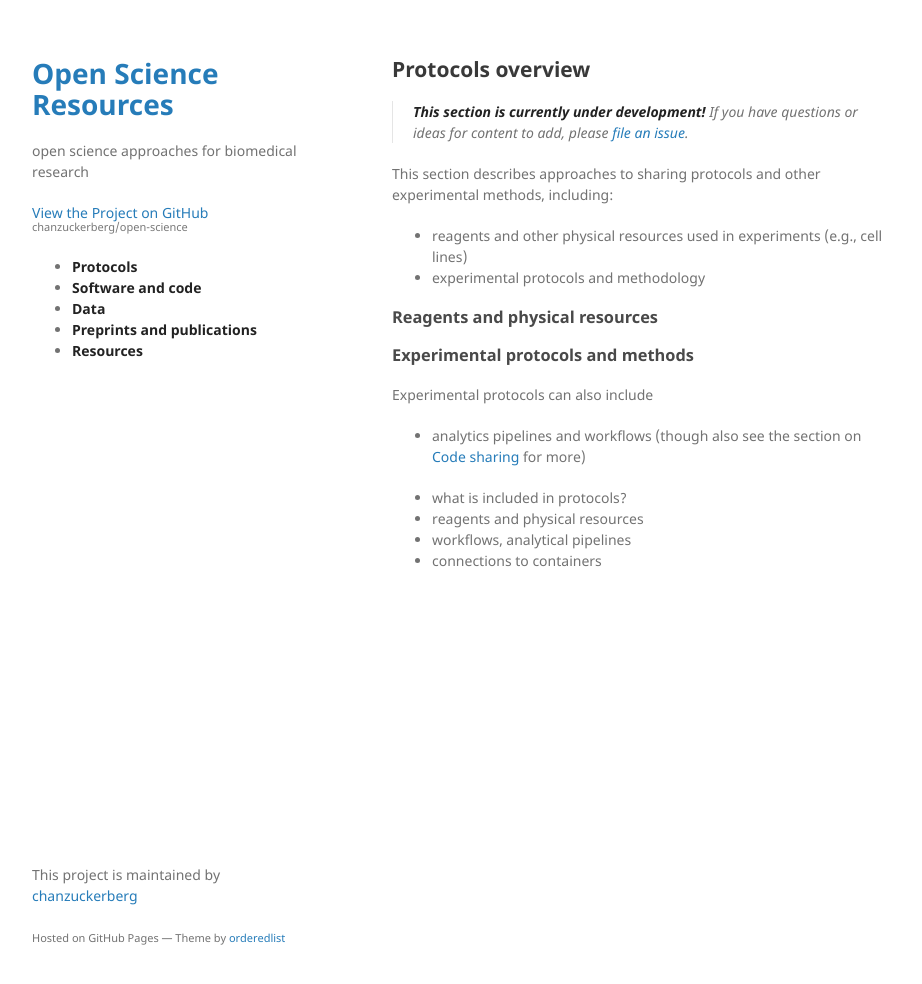
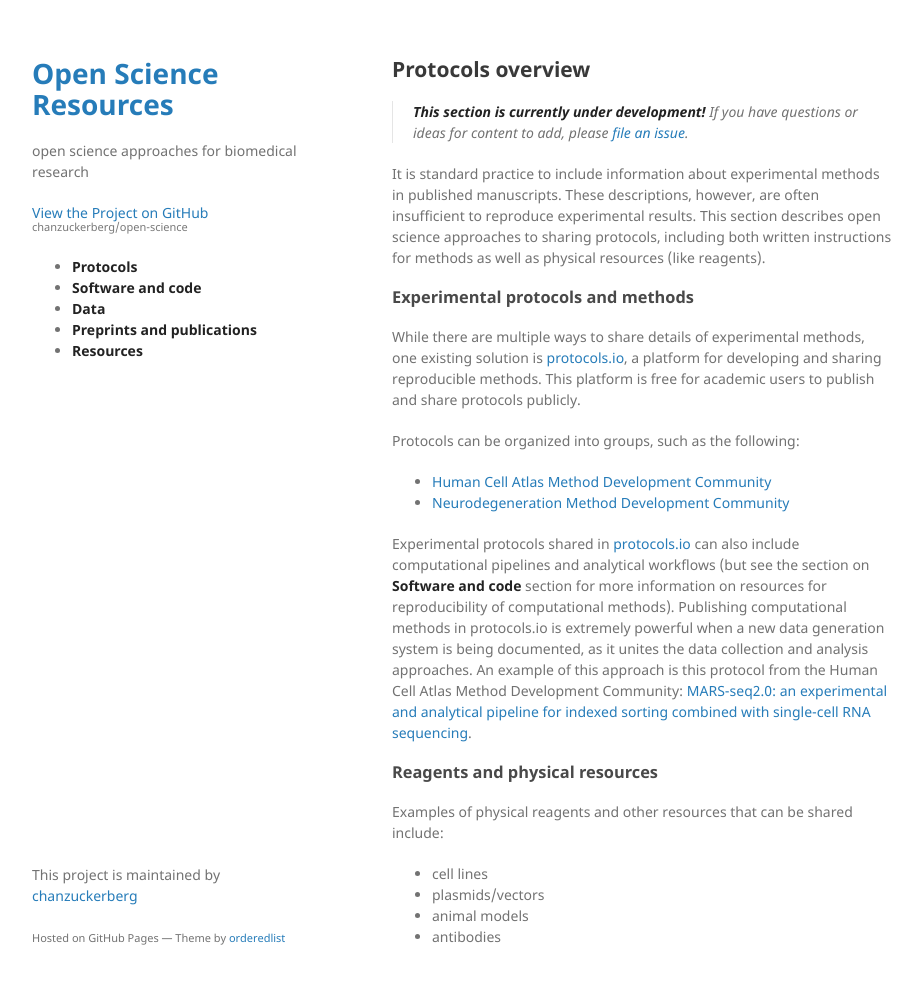
Before and after one commit to chanzuckerberg/open-science, a Jekyll site: the page built from collections/_protocols/overview.md, in a window 1280 px wide and 1017 px high. Shown: the top 984 px of the window, without its empty margins (178-1100 px from the left). Built offline with Jekyll 4.4.1, drawn with Linux system fonts in a browser that asks for light colours.

Commit message:
basic protocols content

```diff
--- a/collections/_protocols/overview.md
+++ b/collections/_protocols/overview.md
@@ -10,21 +10,40 @@ layout: default
 > If you have questions or ideas for content to add,
 > please [file an issue](https://github.com/chanzuckerberg/open-science/issues).
 
-This section describes approaches to sharing protocols and other experimental methods,
-including:
-- reagents and other physical resources used in experiments (e.g., cell lines)
-- experimental protocols and methodology
+It is standard practice to include information about experimental methods
+in published manuscripts.
+These descriptions, however,
+are often insufficient to reproduce experimental results.
+This section describes open science approaches to sharing protocols,
+including both written instructions for methods
+as well as physical resources (like reagents).
+
+### Experimental protocols and methods
+
+While there are multiple ways to share details of experimental methods,
+one existing solution is [protocols.io](https://www.protocols.io/),
+a platform for developing and sharing reproducible methods.
+This platform is free for academic users to publish and share protocols publicly.
+
+Protocols can be organized into groups,
+such as the following:
+- [Human Cell Atlas Method Development Community](https://www.protocols.io/workspaces/hca/publications)
+- [Neurodegeneration Method Development Community](https://www.protocols.io/workspaces/neurodegeneration-method-development-community1/publications)
+
+Experimental protocols shared in [protocols.io](https://www.protocols.io/)
+can also include computational pipelines and analytical workflows
+(but see the section on **Software and code** section
+for more information on resources for reproducibility of computational methods).
+Publishing computational methods in protocols.io is extremely powerful
+when a new data generation system is being documented,
+as it unites the data collection and analysis approaches.
+An example of this approach is this protocol from the Human Cell Atlas Method Development Community:
+[MARS-seq2.0: an experimental and analytical pipeline for indexed sorting combined with single-cell RNA sequencing](https://www.protocols.io/view/mars-seq2-0-an-experimental-and-analytical-pipelin-7hkhj4w).
 
 ### Reagents and physical resources
 
-
-
-### Experimental protocols and methods
-
-Experimental protocols can also include
-- analytics pipelines and workflows (though also see the section on [Code sharing]() for more)
-
-- what is included in protocols?
-- reagents and physical resources
-- workflows, analytical pipelines
-- connections to containers
+Examples of physical reagents and other resources that can be shared include:
+- cell lines
+- plasmids/vectors
+- animal models
+- antibodies
```
